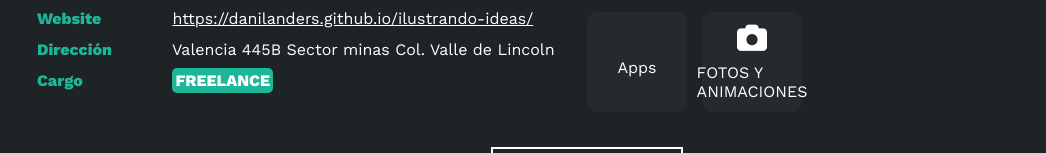
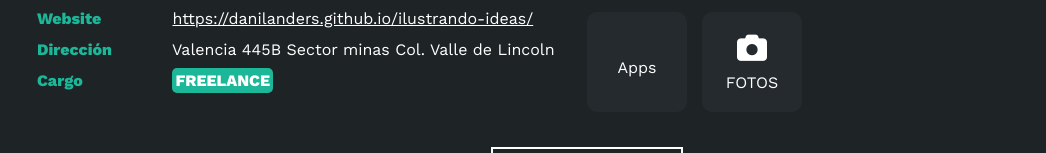
Before and after one commit to DaniLanders/ilustrando-ideas, a plain HTML site: page index.html in a window 1280 px wide. Shown: the part 1598-1751 px from the top of the page, without its empty margins (53-1099 px from the left). Drawn offline with nearby package versions, Linux system fonts and the light colour scheme; a script that the page names is missing; some icons are missing.

Commit message:
intereses

```diff
--- a/index.html
+++ b/index.html
@@ -153,7 +153,7 @@
                         </div>-->
                         <div class="interes">
                             <i class="fa-solid fa-camera"></i>
-                            <span>FOTOS Y ANIMACIONES</span>
+                            <span>FOTOS</span>
                         </div>
 
                     </div>
```
